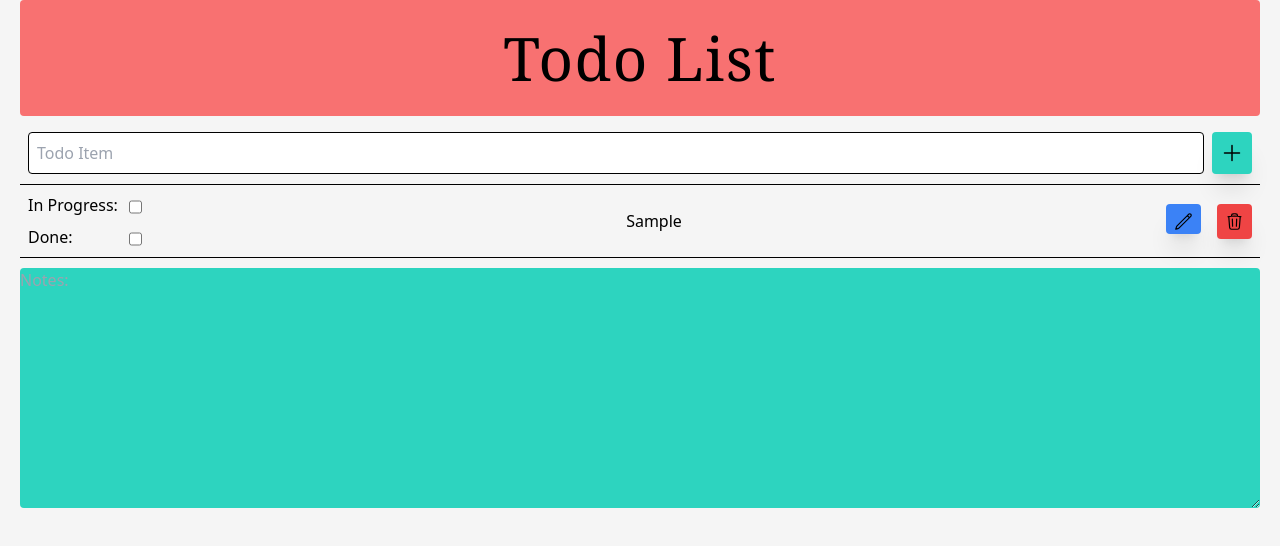
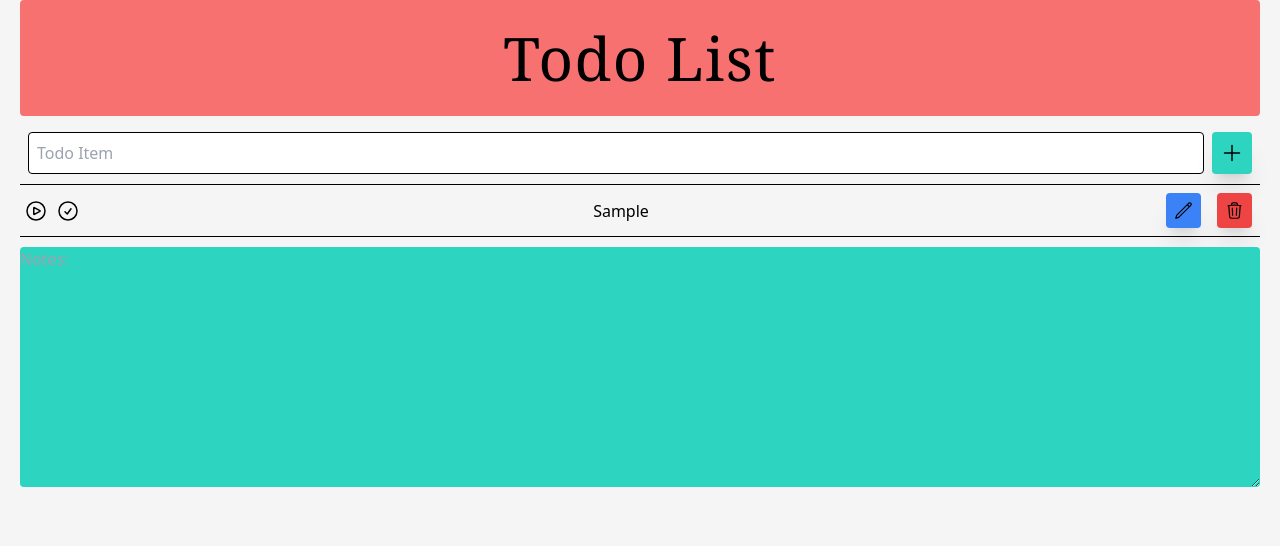
Before and after one commit to toddwiggins2/Todd-nextJS-TodoApp, a Next.js app: page / in a window 1280 px wide. Both pictures are taken after typing "Sample" into the empty fields and a click on the button 1232 px from the left and 153 px from the top of the page. Shown: the top 546 px of the page. Built offline with nearby package versions, Linux system fonts and the light colour scheme.

Commit message:
icons for InProgress and IsDone

```diff
--- a/app/components/TodoItem.tsx
+++ b/app/components/TodoItem.tsx
@@ -1,5 +1,10 @@
 "use client";
-import { PencilIcon, TrashIcon } from "@heroicons/react/24/outline";
+import {
+  PencilIcon,
+  TrashIcon,
+  PlayCircleIcon,
+  CheckCircleIcon,
+} from "@heroicons/react/24/outline";
 
 import React, { useState } from "react";
 
@@ -41,24 +46,50 @@ export const TodoItem = ({
       <div className="py-0.5">
         <li className="flex sm:flex-row border-y dark:border-white border-black justify-between items-center">
           {/* LeftSide */}
-          <div className="min-w-[130px] flex flex-col px-2 py-1">
+          <div className="flex flex-col sm:flex-row ">
             <div className="flex justify-between my-1">
               {/* In Progress Label and input(checkbox) */}
-              <label className="" htmlFor={task.id}>In Progress:</label>
-              <input
-                className="mt-1"
+              <button
+                className="m-1"
+                onClick={handleInProgress}
+                id={task.id}
+                name={task.name}
+              >
+                <PlayCircleIcon
+                  className={`h-6 w-6 hover:scale-110 ${
+                    inProgress ? ` text-green-500` : `text-whtie`
+                  } `}
+                />
+              </button>
+              {/* <label className="" htmlFor={task.id}>
+                In Progress:
+              </label> */}
+              {/* <input
+                className={`mt-1`}
                 type="checkbox"
                 checked={inProgress}
                 name={task.name}
                 id={task.id}
                 onChange={handleInProgress}
                 value="In Progress"
-              ></input>
+              ></input> */}
             </div>
             <div className="flex justify-between my-1">
               {/* Is Done Label and input(checkbox) */}
-              <label htmlFor="isDone">Done:</label>
-              <input
+              <button
+                className="m-1"
+                onClick={handleIsDone}
+                id="isDone"
+                name={task.name}
+              >
+                <CheckCircleIcon
+                  className={`h-6 w-6 hover:scale-110 ${
+                    isDone ? ` text-red-500` : `text-whtie`
+                  } `}
+                />
+              </button>
+              {/* <label htmlFor="isDone">Done:</label> */}
+              {/* <input
                 className="mt-1"
                 type="checkbox"
                 checked={isDone}
@@ -66,7 +97,7 @@ export const TodoItem = ({
                 id="isDone"
                 onChange={handleIsDone}
                 value="Is Done"
-              ></input>
+              ></input> */}
             </div>
           </div>
           {/* Middle */}
@@ -80,7 +111,10 @@ export const TodoItem = ({
                 {task.name}
               </label>
             ) : task.inProgress ? (
-              <label className="m-2 font-bold text-green-600 dark:text-teal-400" htmlFor={task.id}>
+              <label
+                className="m-2 font-bold text-green-600 dark:text-teal-400"
+                htmlFor={task.id}
+              >
                 {task.name}
               </label>
             ) : (
@@ -91,16 +125,16 @@ export const TodoItem = ({
           </div>
           {/* //RightSide */}
           {/* Two Buttons for Edit and Delete */}
-          <div className="flex flex-row">
+          <div className="flex flex-col sm:flex-row">
             <button
-              className="w-[30px] h-[30px] sm:w-[35px] p-1 m-1 sm:p-2 sm:m-2 shadow-xl rounded bg-blue-500 hover:scale-110"
+              className="w-[30px] h-[30px] sm:w-[35px] sm:h-[35px] p-1 m-1 sm:p-2 sm:m-2 shadow-xl rounded bg-blue-500 hover:scale-110"
               //Enter Edit mode pass individual task
               onClick={() => enterEditMode(task)}
             >
               <PencilIcon className="" />
             </button>
             <button
-              className="w-[30px] sm:w-[35px] p-1 m-1 sm:p-2 sm:m-2 shadow-xl rounded bg-red-500 hover:scale-110"
+              className="w-[30px] h-[30px] sm:w-[35px] sm:h-[35px] p-1 m-1 sm:p-2 sm:m-2 shadow-xl rounded bg-red-500 hover:scale-110"
               //On click delTask passes individual task ID
               onClick={() => delTask(task.id)}
             >
```
